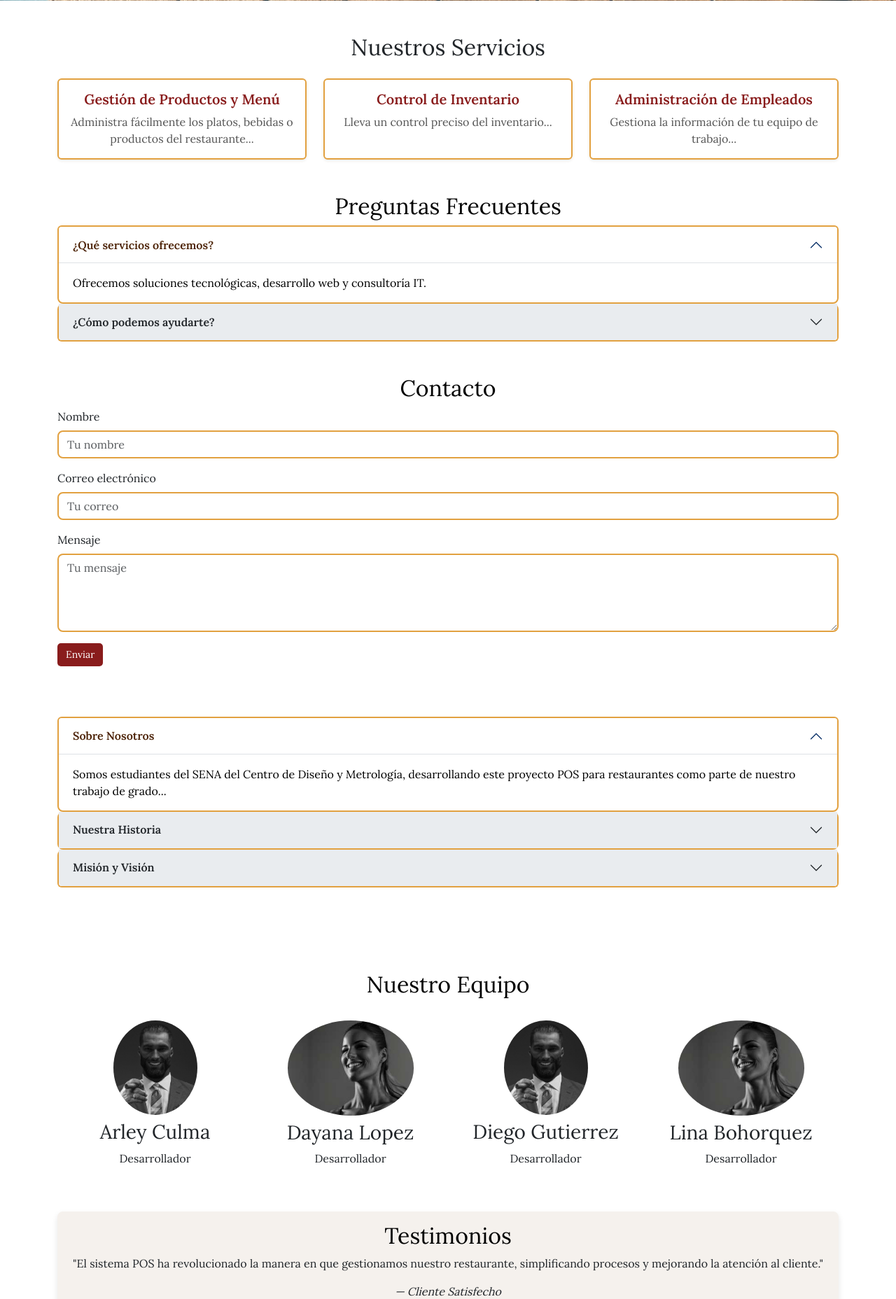
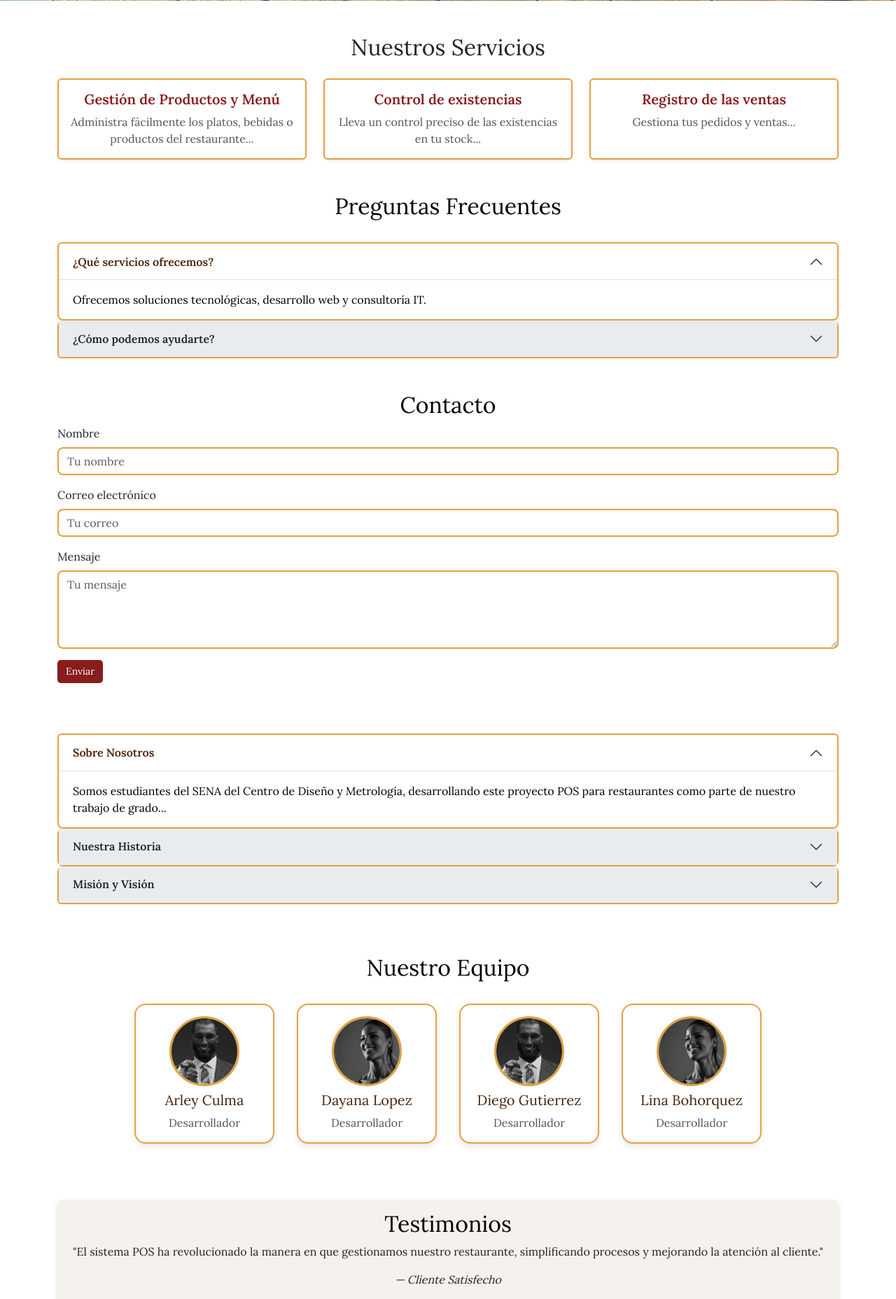
Before and after one commit to LinaB24/MIG, a PHP site: page / in a window 1280 px wide. Shown: the part 730-2586 px from the top of the page at 70% size. Run offline with PHP 8.4, Linux system fonts and the light colour scheme.

Commit message:
mejora del homepage

```diff
--- a/css/index.css
+++ b/css/index.css
@@ -222,3 +222,68 @@ form .form-control:focus {
   font-style: italic;
   margin-top: 5px;
 }
+.equipo-card {
+  background-color: var(--grisClaro);
+  border-radius: 1rem;
+  padding: 1.5rem;
+  text-align: center;
+  box-shadow: 0 4px 12px rgba(0, 0, 0, 0.1);
+  transition: transform 0.3s ease, box-shadow 0.3s ease;
+  margin-bottom: 2rem;
+}
+
+.equipo-card:hover {
+  transform: translateY(-5px);
+  box-shadow: 0 6px 16px rgba(0, 0, 0, 0.2);
+}
+
+.equipo-card img {
+  width: 120px;
+  height: 120px;
+  object-fit: cover;
+  border-radius: 50%;
+  margin-bottom: 1rem;
+  border: 3px solid var(--primario);
+}
+
+.equipo-card h3 {
+  font-size: 1.25rem;
+  color: var(--oscuro);
+  margin-bottom: 0.5rem;
+}
+
+.equipo-card p {
+  color: #555;
+  margin: 0;
+}
+.equipo-container {
+  display: flex;
+  justify-content: center; /* centra horizontalmente */
+  gap: 2rem; /* espacio entre tarjetas */
+  flex-wrap: wrap; /* para que bajen si la pantalla es pequeña */
+  margin-top: 2rem;
+}
+
+.equipo-card {
+  background-color: #fff;
+  border: 2px solid #e2a140; /* borde anaranjado */
+  border-radius: 1rem;
+  padding: 1rem;
+  width: 200px;
+  text-align: center;
+  box-shadow: 0 4px 8px rgba(0, 0, 0, 0.1);
+  transition: transform 0.3s ease, box-shadow 0.3s ease;
+}
+
+.equipo-card:hover {
+  transform: translateY(-5px);
+  box-shadow: 0 6px 12px rgba(0, 0, 0, 0.2);
+}
+
+.equipo-card img {
+  width: 100px;
+  height: 100px;
+  object-fit: cover;
+  border-radius: 50%;
+  margin-bottom: 0.5rem;
+}
--- a/index.php
+++ b/index.php
@@ -131,16 +131,16 @@
       <div class="col-md-4">
         <div class="card h-100 shadow-sm servicio-card">
           <div class="card-body">
-            <h5 class="card-title">Control de Inventario</h5>
-            <p class="card-text">Lleva un control preciso del inventario...</p>
+            <h5 class="card-title">Control de existencias</h5>
+            <p class="card-text">Lleva un control preciso de las existencias en tu stock...</p>
           </div>
         </div>
       </div>
       <div class="col-md-4">
         <div class="card h-100 shadow-sm servicio-card">
           <div class="card-body">
-            <h5 class="card-title">Administración de Empleados</h5>
-            <p class="card-text">Gestiona la información de tu equipo de trabajo...</p>
+            <h5 class="card-title">Registro de las ventas</h5>
+            <p class="card-text">Gestiona tus pedidos y ventas...</p>
           </div>
         </div>
       </div>
@@ -150,6 +150,7 @@
   <!-- Accordion (Productos) -->
   <section id="productos" class="container mt-5">
     <h2 class="faq-title">Preguntas Frecuentes</h2>
+    <br>
     <div class="accordion" id="accordionExample">
       <div class="accordion-item">
         <h2 class="accordion-header">
@@ -247,36 +248,34 @@
   </div>
 </div>
 <br>
-<br>
-<br>
 
 
-  <section id="nuestro-equipo" class="container mt-5">
+<section id="nuestro-equipo" class="container mt-5">
   <h2 class="faq-title">Nuestro Equipo</h2>
-  <br>
-  <div class="row">
-    <div class="col-md-3 text-center">
-      <img src="assets/perfiles2.jpg" alt="Arley Culma" class="img-fluid rounded-circle mb-2" style="width:120px;">
+  <div class="equipo-container">
+    <div class="equipo-card">
+      <img src="assets/perfiles2.jpg" alt="Arley Culma">
       <h3>Arley Culma</h3>
       <p>Desarrollador</p>
     </div>
-    <div class="col-md-3 text-center">
-      <img src="assets/dayis.jpeg" alt="Dayana Lopez" class="img-fluid rounded-circle mb-2" style="width:180px;">
+    <div class="equipo-card">
+      <img src="assets/dayis.jpeg" alt="Dayana Lopez">
       <h3>Dayana Lopez</h3>
       <p>Desarrollador</p>
     </div>
-    <div class="col-md-3 text-center">
-      <img src="assets/perfiles2.jpg" alt="Arley Culma" class="img-fluid rounded-circle mb-2" style="width:120px;">
+    <div class="equipo-card">
+      <img src="assets/perfiles2.jpg" alt="Diego Gutierrez">
       <h3>Diego Gutierrez</h3>
       <p>Desarrollador</p>
     </div>
-    <div class="col-md-3 text-center">
-      <img src="assets/lina.jpeg" alt="Lina Bohorquez" class="img-fluid rounded-circle mb-2" style="width:180px;">
+    <div class="equipo-card">
+      <img src="assets/lina.jpeg" alt="Lina Bohorquez">
       <h3>Lina Bohorquez</h3>
       <p>Desarrollador</p>
     </div>
   </div>
 </section>
+
 
   <br>
   <br>
```
